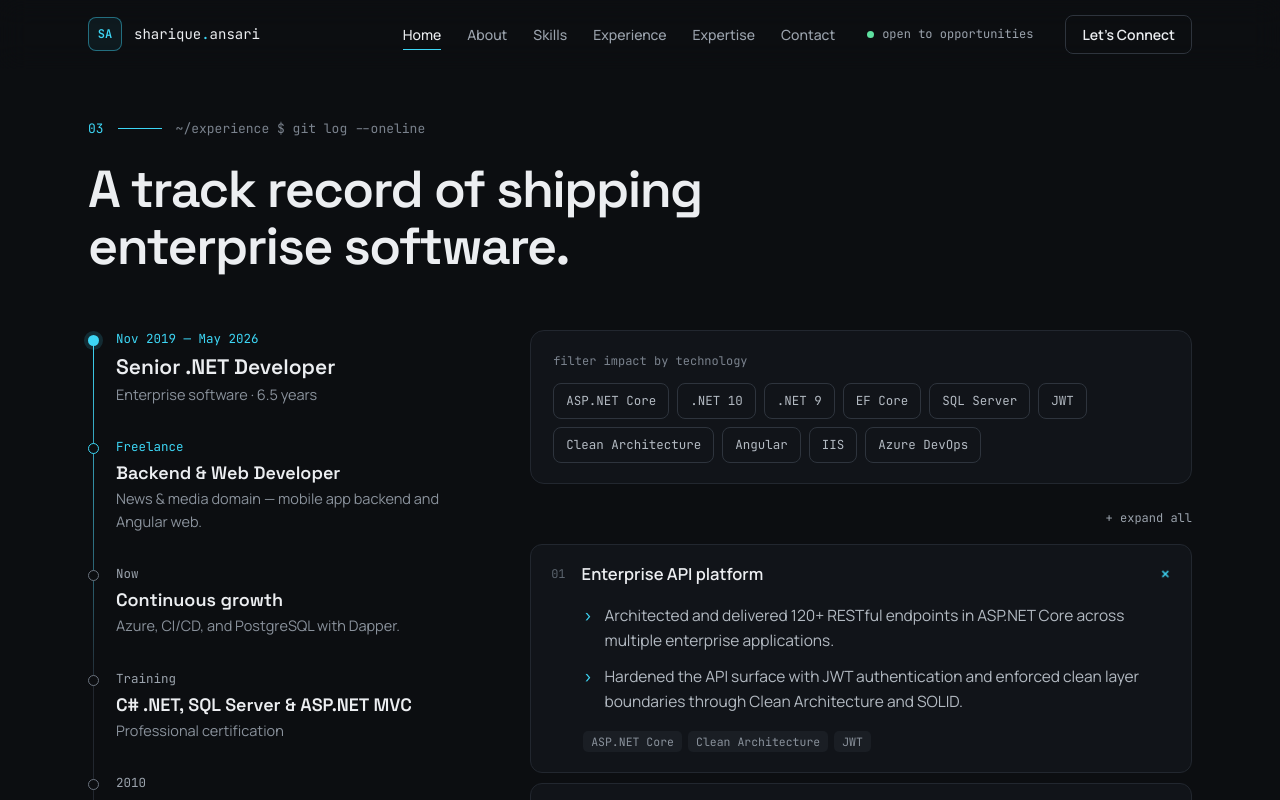
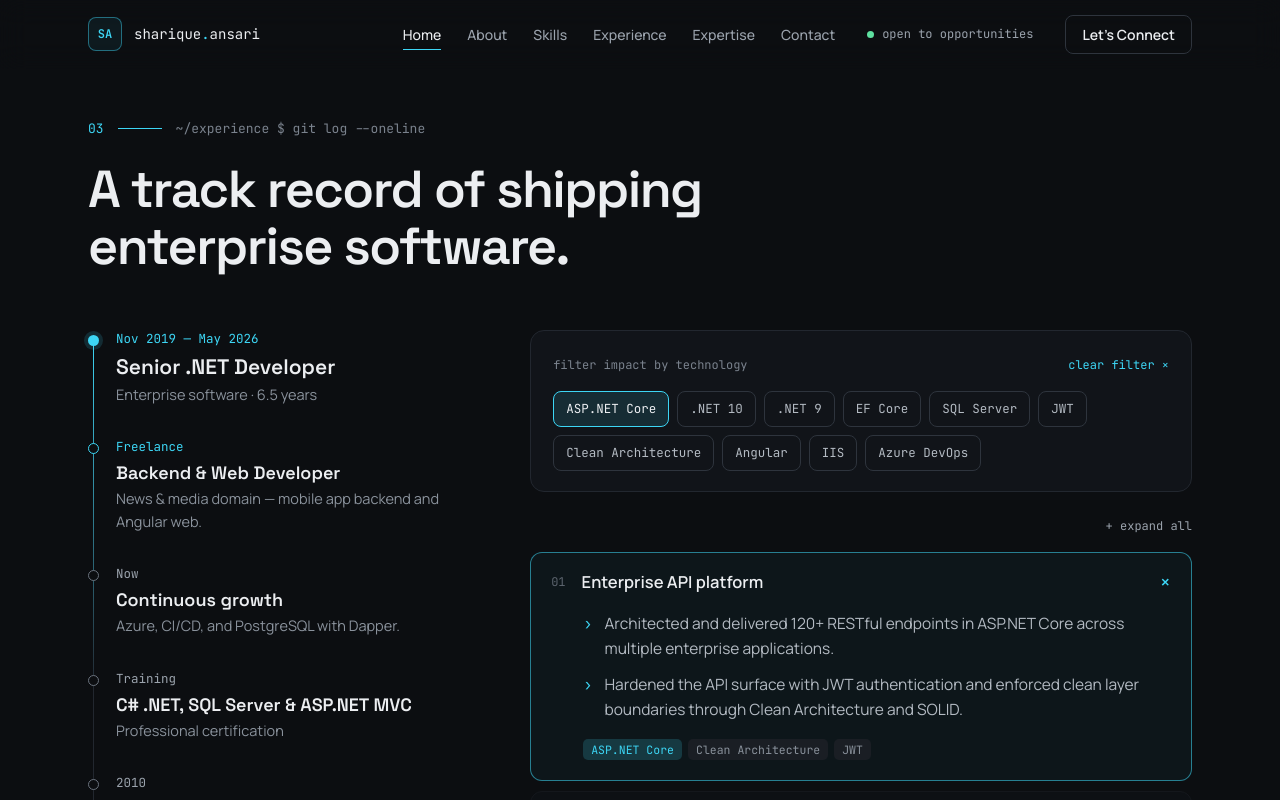
Before and after one commit to Sharique-dotnet/sharique-dotnet.github.io, a React (Vite) app: page / in a window 1280 px wide. Both pictures are taken after a click on the button "ASP.NET Core". Shown: the part 3193-3993 px from the top of the page. Built offline with nearby package versions, Linux system fonts and the light colour scheme.

Commit message:
feat: add experience filter, copy email and hover effects

```diff
--- a/src/sections/Contact.tsx
+++ b/src/sections/Contact.tsx
@@ -1,8 +1,15 @@
-import { Fragment } from 'react'
+import { Fragment, useState } from 'react'
 import { SectionLabel } from '../components'
 import { CONTACT, EMAIL, LINKEDIN } from '../data'
 
 export default function Contact() {
+  const [copied, setCopied] = useState(false)
+  const copy = () =>
+    navigator.clipboard.writeText(EMAIL).then(() => {
+      setCopied(true)
+      setTimeout(() => setCopied(false), 1800)
+    })
+
   return (
     <section id="contact" data-nav className="section contact">
       <div className="contact-glow" aria-hidden="true" />
@@ -16,7 +23,9 @@ export default function Contact() {
             <span className="accent">@</span>
             <span className="email-text">{EMAIL}</span>
           </a>
-          <button className="copy-btn mono" aria-label="Copy email address">copy</button>
+          <button className={'copy-btn mono' + (copied ? ' copied' : '')} aria-label="Copy email address" onClick={copy}>
+            {copied ? 'copied ✓' : 'copy'}
+          </button>
         </div>
 
         <div data-reveal="up" className="contact-ctas">
--- a/src/sections/Experience.tsx
+++ b/src/sections/Experience.tsx
@@ -1,12 +1,12 @@
+import { useState } from 'react'
 import { SectionLabel } from '../components'
 import { GROUPS, STACK, TIMELINE } from '../data'
 
-// Static default state; the filter and accordion become interactive in Phase 4
-const tag: string | null = null
-const open: Record<number, boolean> = { 0: true }
-
 export default function Experience() {
+  const [tag, setTag] = useState<string | null>(null)
+  const [open, setOpen] = useState<Record<number, boolean>>({ 0: true })
   const allOpen = GROUPS.every((_, i) => open[i])
+  const toggleAll = () => setOpen(allOpen ? {} : Object.fromEntries(GROUPS.map((_, i) => [i, true])))
 
   return (
     <section id="experience" data-nav className="section">
@@ -35,17 +35,24 @@ export default function Experience() {
             <div data-reveal="up" className="card filter-box">
               <div className="filter-head mono">
                 <span>filter impact by technology</span>
-                {tag && <button className="link-btn mono">clear filter ×</button>}
+                {tag && <button className="link-btn mono" onClick={() => setTag(null)}>clear filter ×</button>}
               </div>
               <div className="tags">
                 {STACK.map(name => (
-                  <button key={name} className={'tag mono' + (tag === name ? ' active' : '')} aria-pressed={tag === name}>{name}</button>
+                  <button
+                    key={name}
+                    className={'tag mono' + (tag === name ? ' active' : '')}
+                    aria-pressed={tag === name}
+                    onClick={() => setTag(tag === name ? null : name)}
+                  >
+                    {name}
+                  </button>
                 ))}
               </div>
             </div>
 
             <div className="toggle-row">
-              <button className="link-btn toggle-all mono">{allOpen ? '− collapse all' : '+ expand all'}</button>
+              <button className="link-btn toggle-all mono" onClick={toggleAll}>{allOpen ? '− collapse all' : '+ expand all'}</button>
             </div>
 
             <div className="groups">
@@ -54,7 +61,7 @@ export default function Experience() {
                 const isOpen = !!open[i] || match
                 return (
                   <div key={g.title} data-reveal="up" style={{ '--d': i * 60 }} className={'group' + (match ? ' match' : '') + (tag && !match ? ' dim' : '')}>
-                    <button className="group-btn" aria-expanded={isOpen}>
+                    <button className="group-btn" aria-expanded={isOpen} onClick={() => setOpen(o => ({ ...o, [i]: !isOpen }))}>
                       <span className="group-idx mono">{String(i + 1).padStart(2, '0')}</span>
                       <span className="group-title">{g.title}</span>
                       <span className={'group-plus mono' + (isOpen ? ' open' : '')} aria-hidden="true">+</span>
```
